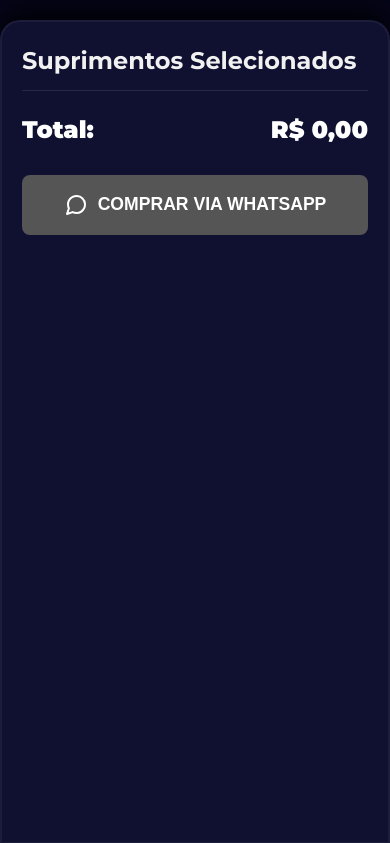
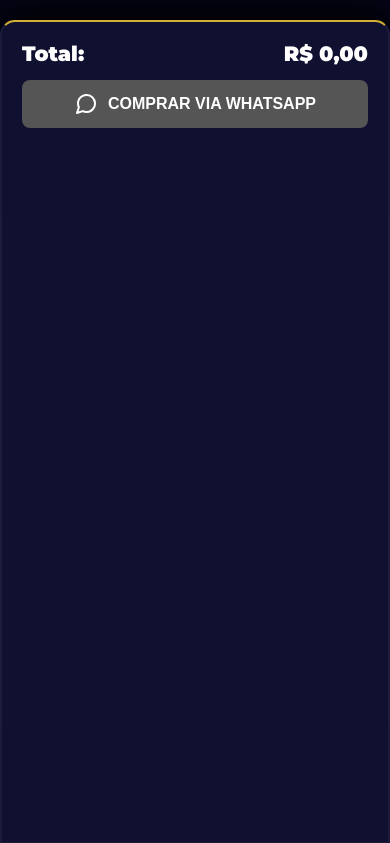
Before and after one commit to gustavohfesteves-cloud/poke-go-2, a plain HTML site: page loja.html in a window 390 px wide. Shown: the top 843 px of the page. Drawn offline with Linux system fonts and the light colour scheme.

Commit message:
Update loja.html

```diff
--- a/loja.html
+++ b/loja.html
@@ -219,13 +219,49 @@
             margin-top: 20px;
         }
 
-        /* RESPONSIVIDADE */
+       /* RESPONSIVIDADE TÁTICA CORRIGIDA */
         @media (max-width: 900px) {
-            .shop-layout { grid-template-columns: 1fr; }
-            .cart-panel { position: fixed; bottom: 0; left: 0; width: 100%; border-radius: 20px 20px 0 0; z-index: 100; box-shadow: 0 -10px 30px rgba(0,0,0,0.8); padding: 20px; }
-            .cart-items { display: none; /* Esconde lista detalhada no mobile para focar no botão */ }
-            body { padding-bottom: 120px; } /* Espaço para o carrinho fixo */
-            .cart-total { margin-top: 0; padding-top: 0; border: none; }
+            .shop-layout {
+                grid-template-columns: 1fr;
+            }
+
+            /* Transforma o painel num rodapé fixo compacto e agressivo */
+            .cart-panel {
+                position: fixed;
+                bottom: 0;
+                left: 0;
+                width: 100%;
+                border-radius: 15px 15px 0 0;
+                z-index: 1000;
+                box-shadow: 0 -15px 30px rgba(0,0,0,0.85);
+                padding: 15px 20px;
+                background-color: var(--bg-color-cards);
+                border-top: 2px solid var(--accent-color);
+            }
+
+            /* Oculta distrações para focar na conversão */
+            .cart-title { display: none; }
+            .cart-items { display: none; }
+
+            /* Compacta os valores */
+            .cart-total {
+                margin-top: 0;
+                padding-top: 0;
+                border: none;
+                font-size: 1.3rem;
+                margin-bottom: 10px;
+            }
+
+            .btn-checkout {
+                margin-top: 0;
+                padding: 12px;
+                font-size: 1rem;
+            }
+
+            /* Garante área livre para rolagem não esconder o último item */
+            body {
+                padding-bottom: 130px;
+            }
         }
     </style>
 </head>
```
